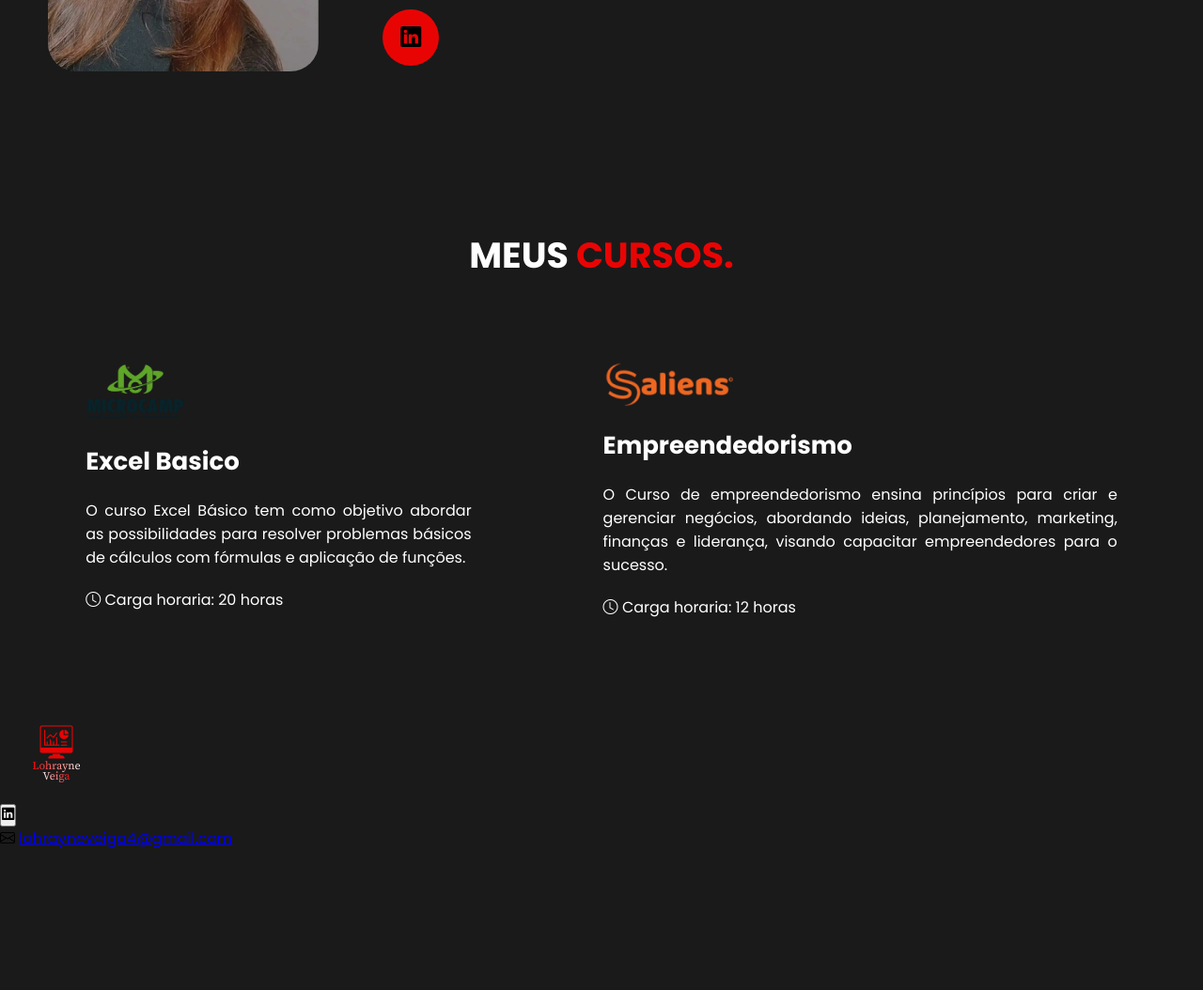
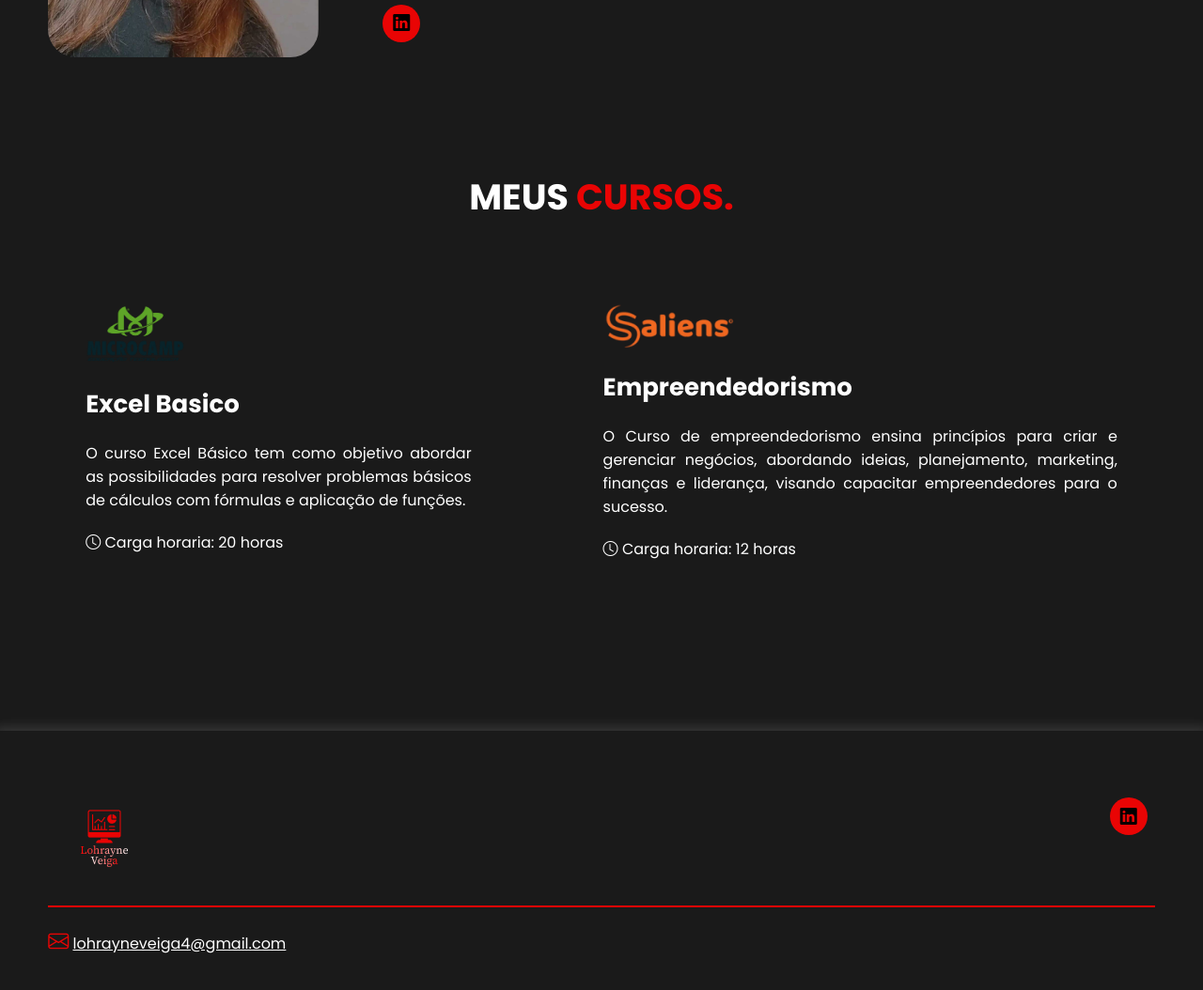
Before and after one commit to zAlves31/Site-ProfissionalVeiga, a plain HTML site: page index.html in a window 1280 px wide. Shown: the part 1660-2714 px from the top of the page at 94% size. Before the commit the page ends 2565 px from the top, so only its background shows below. Drawn offline with nearby package versions, Linux system fonts and the light colour scheme.

Commit message:
Atualizando Footer

```diff
--- a/index.html
+++ b/index.html
@@ -135,6 +135,7 @@
     <footer>
         <div class="interface">
             <div class="linha-footer">
+                <div class="flex">
                     <div class="logo-footer">
                         <img src="images/logotipo.png" alt="">
                     </div> <!-- logo-footer -->
@@ -142,9 +143,10 @@
                     <div class="btn-social">
                         <a href="#"><button><i class="bi bi-linkedin"></i></button></a>
                     </div> <!-- btn-sobre -->
+                </div> <!-- flex -->
             </div> <!-- linha-footer -->
 
-            <div class="linha-footer">
+            <div class="linha-footer borda">
                 <p><i class="bi bi-envelope"></i> <a href="mailto:lohrayneveiga4@gmail.com">lohrayneveiga4@gmail.com</a></p>
             </div> <!-- linha-footer -->
 
--- a/style.css
+++ b/style.css
@@ -45,6 +45,18 @@ h2.titulo span{
 button:hover{
     box-shadow: 0px 0px 8px #e90404;
     transform: scale(1.05);
+}
+
+.btn-social button{
+    width: 40px;
+    height: 40px;
+    border-radius: 50%;
+    border: none;
+    background-color: #e90404;
+    font-size: 18px;
+    cursor: pointer;
+    margin: 0 8px;
+    transition: .2s;
 }
 
 /*Estilo do Cabeçalho*/
@@ -148,7 +160,9 @@ section.topo-do-site.flex{
 
 /* Estilo das especialidades */
 section.especialidades{
-    padding: 40px 4%;
+    width: 100%;
+    height: 575px;
+    padding: 4%;
 }
 
 section.especialidades .flex{
@@ -180,7 +194,9 @@ section.especialidades .flex{
 
 /* Estilo Sobre */
 section.sobre{
-    padding: 120px 4%;
+    width: 100%;
+    height: 500px;
+    padding: 4%;
 }
 
 section.sobre .flex{
@@ -208,18 +224,6 @@ section.sobre .flex{
     text-align: justify;
 }
 
-.sobre .txt-sobre .btn-social button{
-    width: 60px;
-    height: 60px;
-    border-radius: 50%;
-    border: none;
-    background-color: #e90404;
-    font-size: 22px;
-    cursor: pointer;
-    margin: 0 8px;
-    transition: .2s;
-}
-
 .sobre .txt.img img{
     padding: 40px;
     border-radius: 20px;
@@ -233,7 +237,9 @@ section.sobre .flex{
 /* Estilo Cursos */
 
 section.cursos{
-    padding: 40px 4%;
+    width: 100%;
+    height: 648px;
+    padding: 4%;
 }
 
 section.cursos .flex{
@@ -269,3 +275,33 @@ section.cursos .flex{
     margin: 20px 0;
     text-align: justify;
 }
+
+/* Estilo do Rodapé */
+footer{
+    width: 100%;
+    height: 300px;
+    padding: 4%;
+    box-shadow: 0 0 10px 5px #ffffff1d;
+}
+
+footer .flex{
+    justify-content: space-between;
+}
+
+footer .linha-footer{
+    padding: 20px 0;
+}
+
+.borda{
+    border-top: 2px solid #e90404;
+}
+
+footer .linha-footer p i{
+    color: #e90404;
+    font-size: 22px;
+}
+
+footer .linha-footer p a{
+    color: #ffffff;
+
+}
```
Lines whose indentation alone changed are shown as unchanged.
